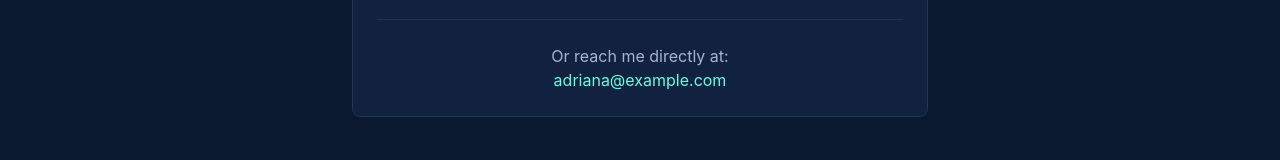
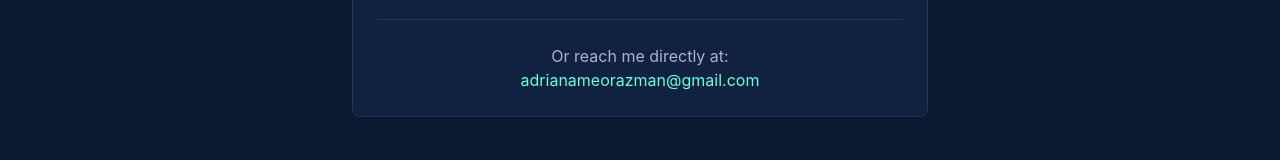
Before and after one commit to adrianameor/adriana-cyberjaya-portfolio-showcase, a React (Vite) app: page / in a window 1280 px wide. Shown: the part 4707-4867 px from the top of the page. Built offline with nearby package versions, Linux system fonts and the light colour scheme.

Commit message:
change email

```diff
--- a/src/components/Contact.tsx
+++ b/src/components/Contact.tsx
@@ -62,7 +62,7 @@ const Contact = () => {
           <div className="mt-8 pt-6 border-t border-portfolio-lightestNavy text-center">
             <p className="text-portfolio-lightSlate">Or reach me directly at:</p>
             <a href="mailto:adriana@example.com" className="text-portfolio-teal hover:underline">
-              adriana@example.com
+              adrianameorazman@gmail.com
             </a>
           </div>
         </div>
```
